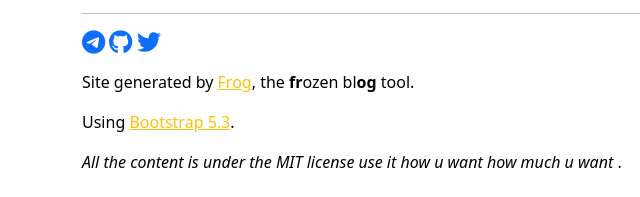
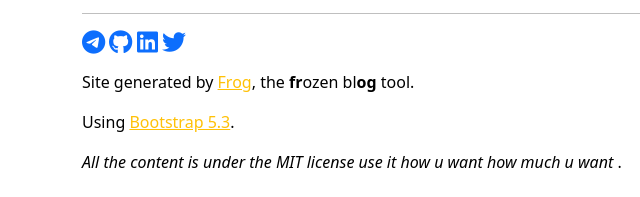
Before and after one commit to idanmaman2/idanmaman2.github.io, a plain HTML site: page 2023/11/hi-blog-setup.html in a window 1280 px wide. Shown: the part 418-615 px from the top of the page, 0-640 px from the left. Drawn offline with Linux system fonts and the light colour scheme; files that its build step writes are made by us from their sources; a script that the page names is missing; files whose address does not match are found by name.

Commit message:
add my linked in

```diff
--- a/2023/11/hi-blog-setup.html
+++ b/2023/11/hi-blog-setup.html
@@ -131,6 +131,8 @@
                        class="fa-brands fa-bounce fa-xl  fa-telegram"></i></a>
                    <a href="https://github.com/idanmaman2" target="blank" title="social github"><i
                        class="fa-brands fa-bounce fa-xl  fa-github"></i></a>
+                   <a href="https://www.linkedin.com/in/idan-maman-bb4b771bb" target="blank" title="social linkedin"><i
+                       class="fa-brands fa-bounce fa-xl  fa-linkedin"></i></a>
                    <a href="https://twitter.com/idanmaman451180" target="blank" title="social twitter"><i
                        class="fa-brands fa-bounce fa-xl  fa-twitter"></i></a>
                 </p>
```
Also changed, not shown: 2023/11/my-setup-for-apple-m1-2.html (+2 -0 lines), About.html (+2 -0 lines), _src/page-template.html (+1 -0 lines), index.html (+2 -0 lines), tags/Blog.html (+2 -0 lines), tags/Frog.html (+2 -0 lines), tags/M1.html (+2 -0 lines), tags/M2.html (+2 -0 lines), tags/MD.html (+2 -0 lines), tags/Pwning.html (+2 -0 lines), tags/Racket.html (+2 -0 lines), tags/Reversing.html (+2 -0 lines), tags/Scribble.html (+2 -0 lines).
